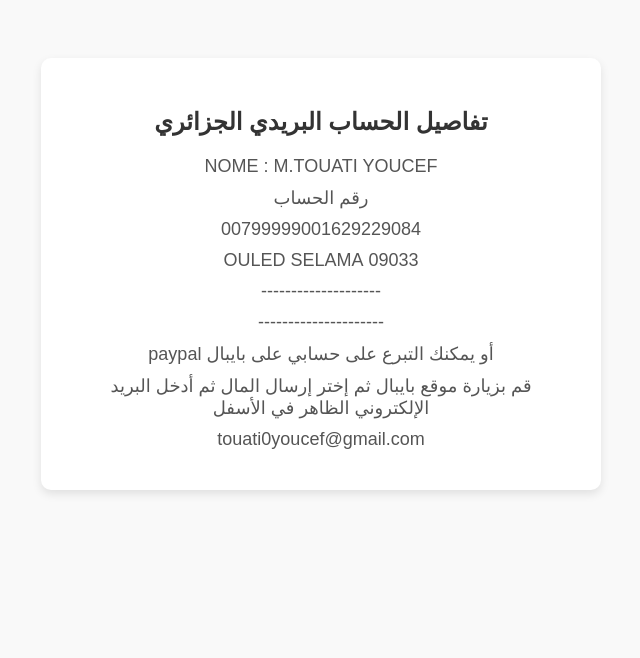
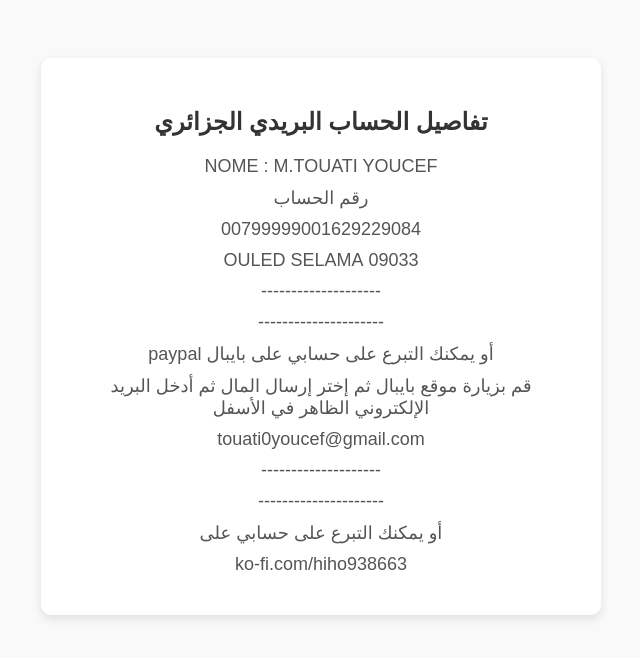
Before and after one commit to youcef847/support-me, a plain HTML site: page index.html in a window 1280 px wide. Shown: the whole page, without its empty margins (319-959 px from the left). Drawn offline with Linux system fonts and the light colour scheme.

Commit message:
Update index.html

```diff
--- a/index.html
+++ b/index.html
@@ -44,6 +44,10 @@
     <p>أو يمكنك التبرع على حسابي على بايبال paypal </p>
     <p>قم بزيارة موقع بايبال ثم إختر إرسال المال ثم أدخل البريد الإلكتروني الظاهر في الأسفل </p>
     <p>touati0youcef@gmail.com</p>
+    <p>--------------------</p>
+    <p>---------------------</p>
+    <p> أو يمكنك التبرع على حسابي على</p>
+    <p>ko-fi.com/hiho938663</p>
   </div>
 </body>
 </html>
```
